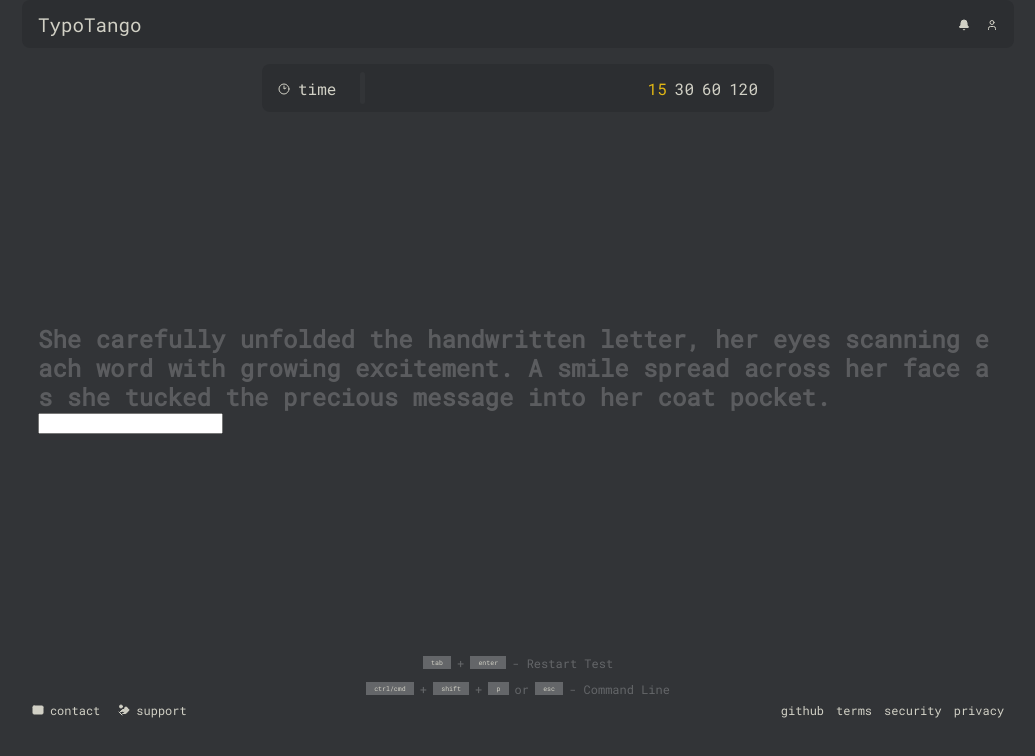
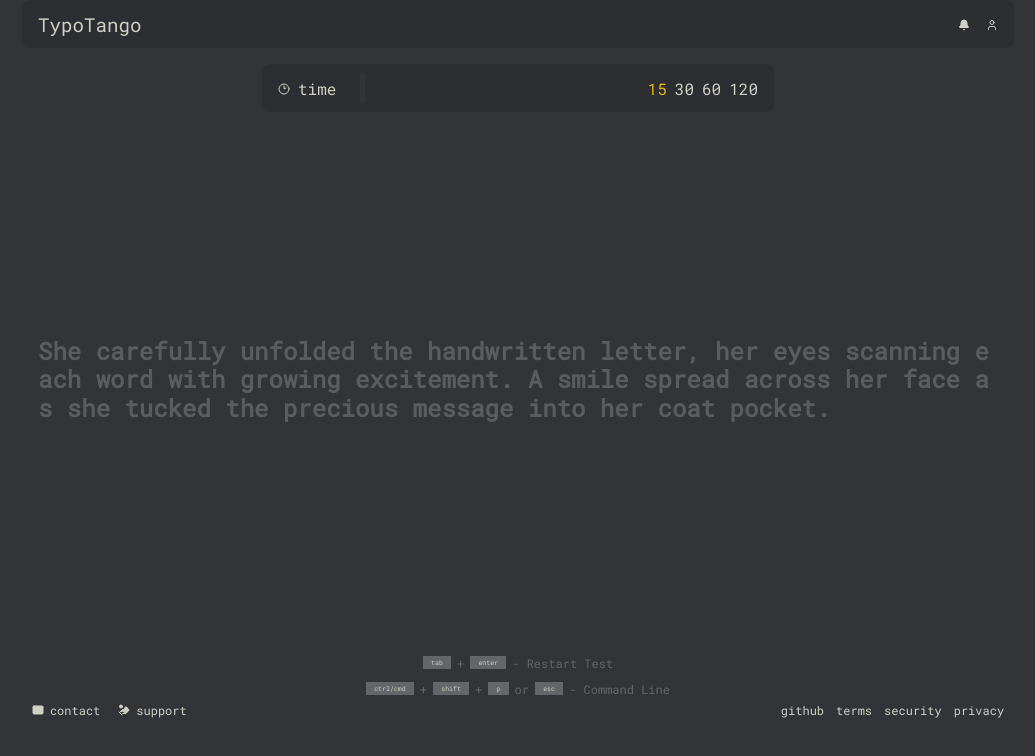
Before and after one commit to microDotBuilder/TypoTango, a React (Vite) app: page / in a window 1280 px wide. Shown: the top 756 px of the page, without its empty margins (122-1157 px from the left). Built offline with nearby package versions, Linux system fonts and the light colour scheme.

Commit message:
hide the input

```diff
--- a/src/Main/passage/passage.css
+++ b/src/Main/passage/passage.css
@@ -4,6 +4,7 @@
   justify-content: start;
   font-size: 1.5rem;
   font-weight: 600;
+  position: relative;
   flex-wrap: wrap;
   scrollbar-width: none;
   -ms-overflow-style: none;
@@ -32,3 +33,16 @@
   color: var(--color-incorrect);
   /* color: blue; */
 }
+.input {
+  position: absolute;
+  top: 1rem;
+  left: 1rem;
+  width: 1px;
+  height: 1px;
+  border: 0;
+  outline: none;
+  background: transparent;
+  padding: 0;
+  margin: 0;
+  overflow: hidden;
+}
```
